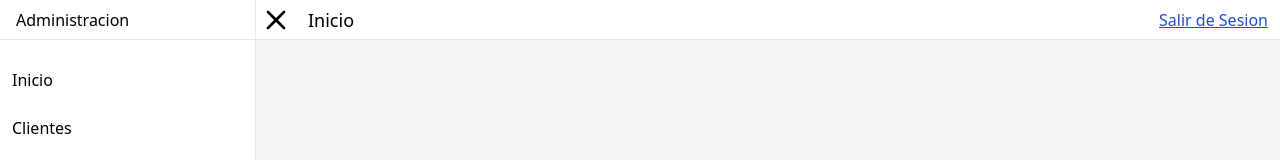
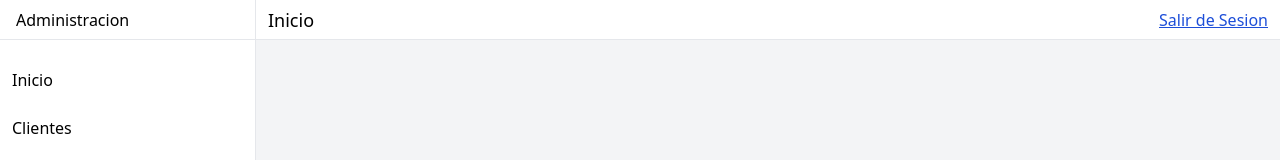
Before and after one commit to cnuila/Aplicacion-Hotel, a React (Create React App) app: page / in a window 1280 px wide. Shown: the top 160 px of the page. Built offline with nearby package versions, Linux system fonts and the light colour scheme.

Commit message:
update menu

```diff
--- a/package.json
+++ b/package.json
@@ -13,6 +13,7 @@
     "react-dom": "^17.0.1",
     "react-responsive": "^8.1.1",
     "react-scripts": "4.0.1",
+    "react-transition-group": "^1.2.1",
     "web-vitals": "^0.2.4"
   },
   "scripts": {
--- a/src/App.js
+++ b/src/App.js
@@ -1,10 +1,10 @@
 import { render } from '@testing-library/react';
-import AdminMenu from './Components/menu_admin'
+import AdminHome from './Components/admin_inicio'
 
 function App() {
     render()
     return (
-        AdminMenu()
+        AdminHome()
     )
 }
 
--- a/src/Components/menu_admin.js
+++ b/src/Components/admin_inicio.js
@@ -1,11 +1,17 @@
 import * as React from 'react'
 
-const AdminMenu=function() {
+import { useMediaQuery } from 'react-responsive'
+
+const AdminHome=function() {
   const [isClosed, setClosed] = React.useState(false)
+
+  const isStatic = useMediaQuery({
+    query: '(min-width: 640px)',
+  })
 
   return (
     <div className="flex bg-gray-100">
-      {!isClosed && (
+      {(isStatic || !isClosed) && (
         <aside
           aria-hidden={isClosed}
           className="bg-white w-64 min-h-screen flex flex-col"
@@ -18,7 +24,7 @@ const AdminMenu=function() {
             <nav>
               <ul>
                 <li className="p-3">
-                  <a href=""> Inicio </a>
+                  <a href="" > Inicio </a>
                 </li>
                 <li className="p-3">
                   <a href=""> Clientes </a>
@@ -37,7 +43,7 @@ const AdminMenu=function() {
 
       <main className="flex-grow flex flex-col min-h-screen">
         <header className="bg-white border-b h-10 flex items-center justify-center">
-          {isClosed ? (
+          {!isStatic && (isClosed ? (
             <button
               tabIndex="1"
               className="w-10 p-1"
@@ -76,7 +82,7 @@ const AdminMenu=function() {
                 <path d="M6 18L18 6M6 6l12 12"></path>
               </svg>
             </button>
-          )}
+          ))}
 
           <div className="flex flex-grow items-center justify-between px-3">
             <h1 className="text-lg">Inicio</h1>
@@ -88,4 +94,4 @@ const AdminMenu=function() {
   )
 }
 
-export default AdminMenu;
+export default AdminHome;
```
Also changed, not shown: 2 other files (tests, documents, lock files or other folders).
